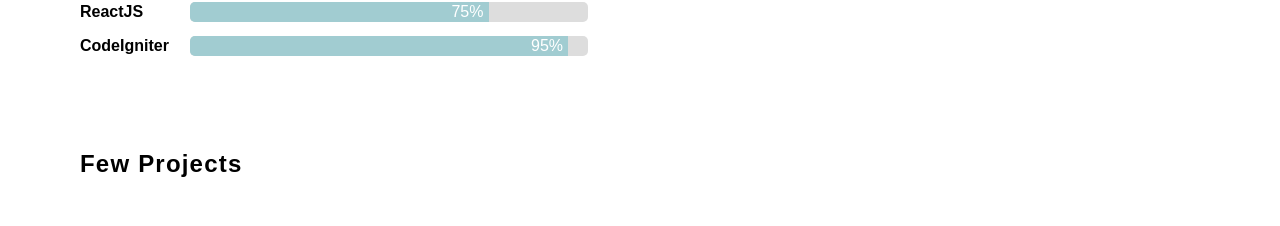
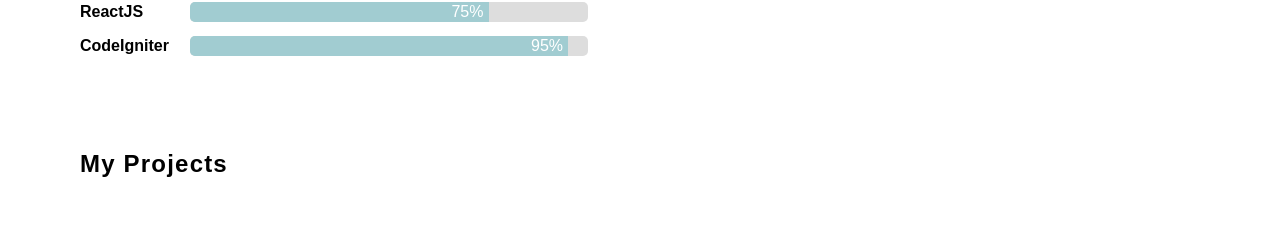
Before and after one commit to Marxasm/mj-portfolio, a React (Create React App) app: page / in a window 1280 px wide. Shown: the part 849-1075 px from the top of the page. Built offline with nearby package versions, Linux system fonts and the light colour scheme.

Commit message:
update projectData and main image

```diff
--- a/src/components/Main.js
+++ b/src/components/Main.js
@@ -39,7 +39,7 @@
                             <img
                                 src={myImage}
                                 alt="main"
-                                className="w-[70%] h-[50%] min-h-[100px] min-w-[100px] tm:h-[36px] tm:mt-[200px] sm:min-h-[100px] sm:min-w-[100px] sm:ml-[30px]"
+                                className="h-[50%] min-h-[100px] min-w-[100px] tm:h-[36px] tm:mt-[200px] sm:min-h-[100px] sm:min-w-[100px] sm:ml-[30px]"
                             />
                         </div>
 
--- a/src/components/Projects.jsx
+++ b/src/components/Projects.jsx
@@ -7,7 +7,7 @@
   return (
     <div id='projects' className='sm:pl-[5rem] sm:p-8 p-16 mt-4 sm:mt-0 sm:px-4 sm:py-2'>
         <div>
-            <h1 className='w-72 mb-4 tracking-wider font-semibold text-2xl sm:text-2xl md:text-2xl lg:text-2.5xl sm:mb-4 sm:w-full'>Few Projects</h1>
+            <h1 className='w-72 mb-4 tracking-wider font-semibold text-2xl sm:text-2xl md:text-2xl lg:text-2.5xl sm:mb-4 sm:w-full'>My Projects</h1>
         </div>
 
         {data.map((project) => {
```
